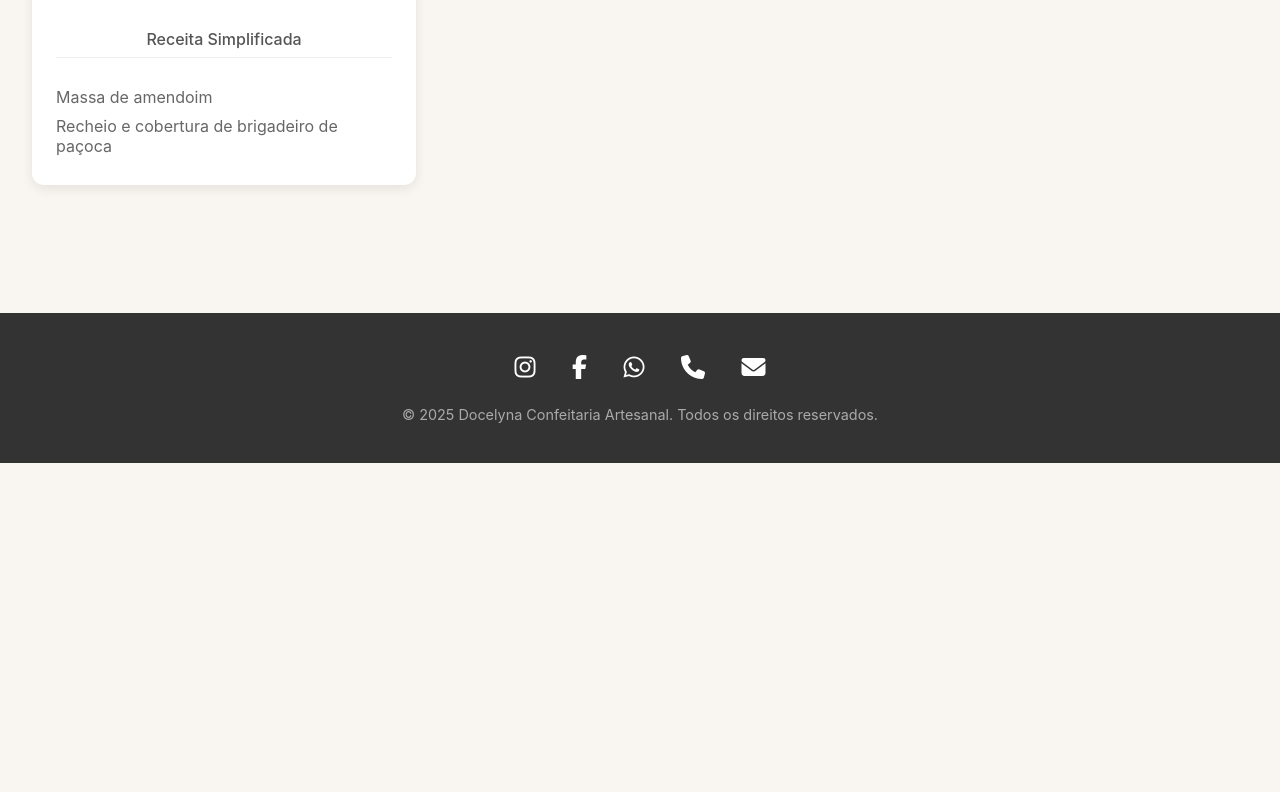
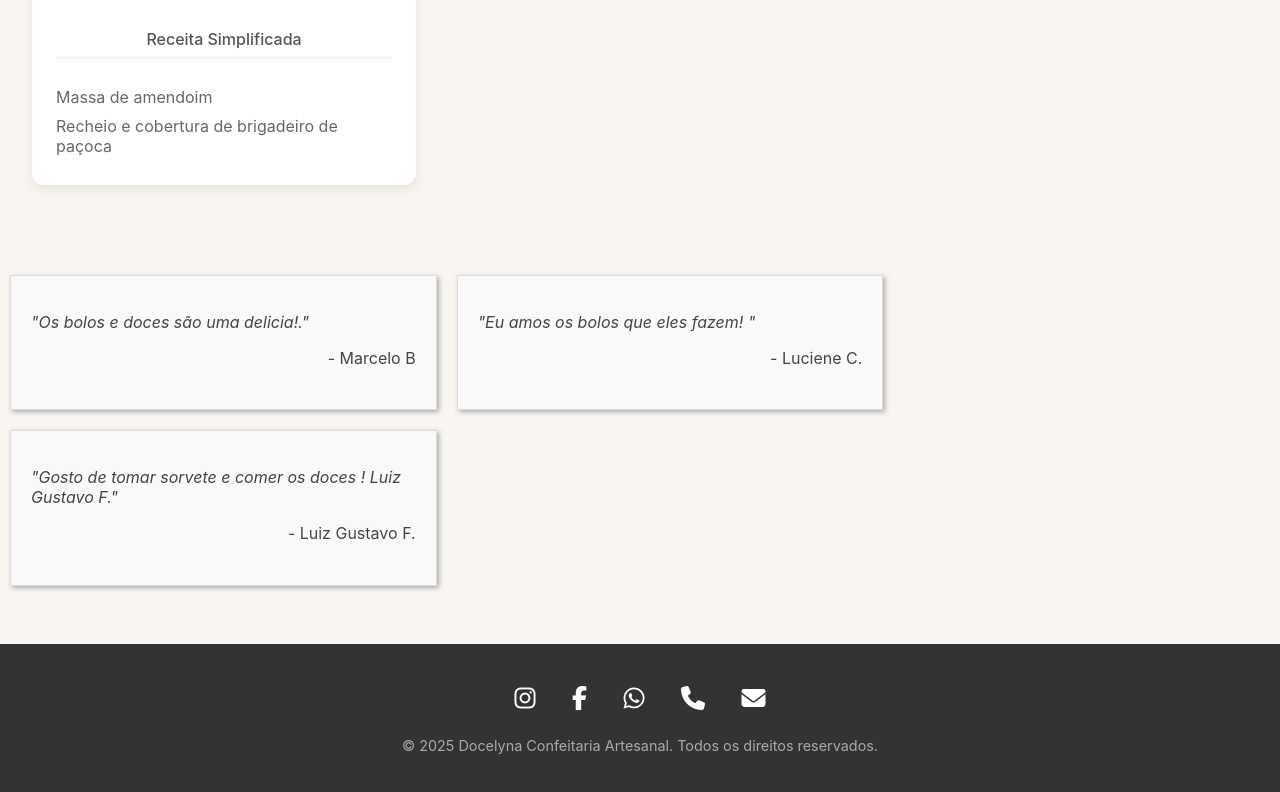
Before and after one commit to MBARUDI/netcadcss, a plain HTML site: page index.html in a window 1280 px wide. Shown: the part 2202-2994 px from the top of the page. Before the commit the page ends 2665 px from the top, so only its background shows below. Drawn offline with Linux system fonts and the light colour scheme.

Commit message:
Add files via upload

```diff
--- a/index.html
+++ b/index.html
@@ -133,6 +133,21 @@
         </div>
 
     </main>
+    <div class="testimonial-section">
+    <div class="testimonial">
+        <p>"Os bolos e doces são uma delicia!."</p>
+        <h4>- Marcelo B</h4>
+    </div>
+    <div class="testimonial">
+        <p>"Eu amos os bolos que eles fazem! "</p>
+        <h4>- Luciene C.</h4>
+    </div>
+    <div class="testimonial">
+        <p>"Gosto de tomar sorvete e comer os doces ! Luiz Gustavo F."</p>
+        <h4>-  Luiz Gustavo F.</h4>
+    </div>
+
+</div>
     <footer>
         <div class="footer-content">
             <div class="social-links">
--- a/styles.css
+++ b/styles.css
@@ -202,3 +202,28 @@ footer {
     color: #aaa;
     margin: 0;
 }
+
+.testimonial-section {
+    overflow: hidden; /* Clear the floats */
+}
+
+.testimonial {
+    float: left;
+    width: 33.333%; /* 3 testimonials per row */
+    padding: 20px;
+    box-sizing: border-box;
+    background-color: #f9f9f9;
+    border: 1px solid #ddd;
+    margin: 10px;
+    box-shadow: 2px 2px 5px #aaa;
+}
+
+.testimonial p {
+    font-style: italic;
+}
+
+.testimonial h4 {
+    font-weight: normal;
+    text-align: right;
+    margin-top: 10px;
+}
```
